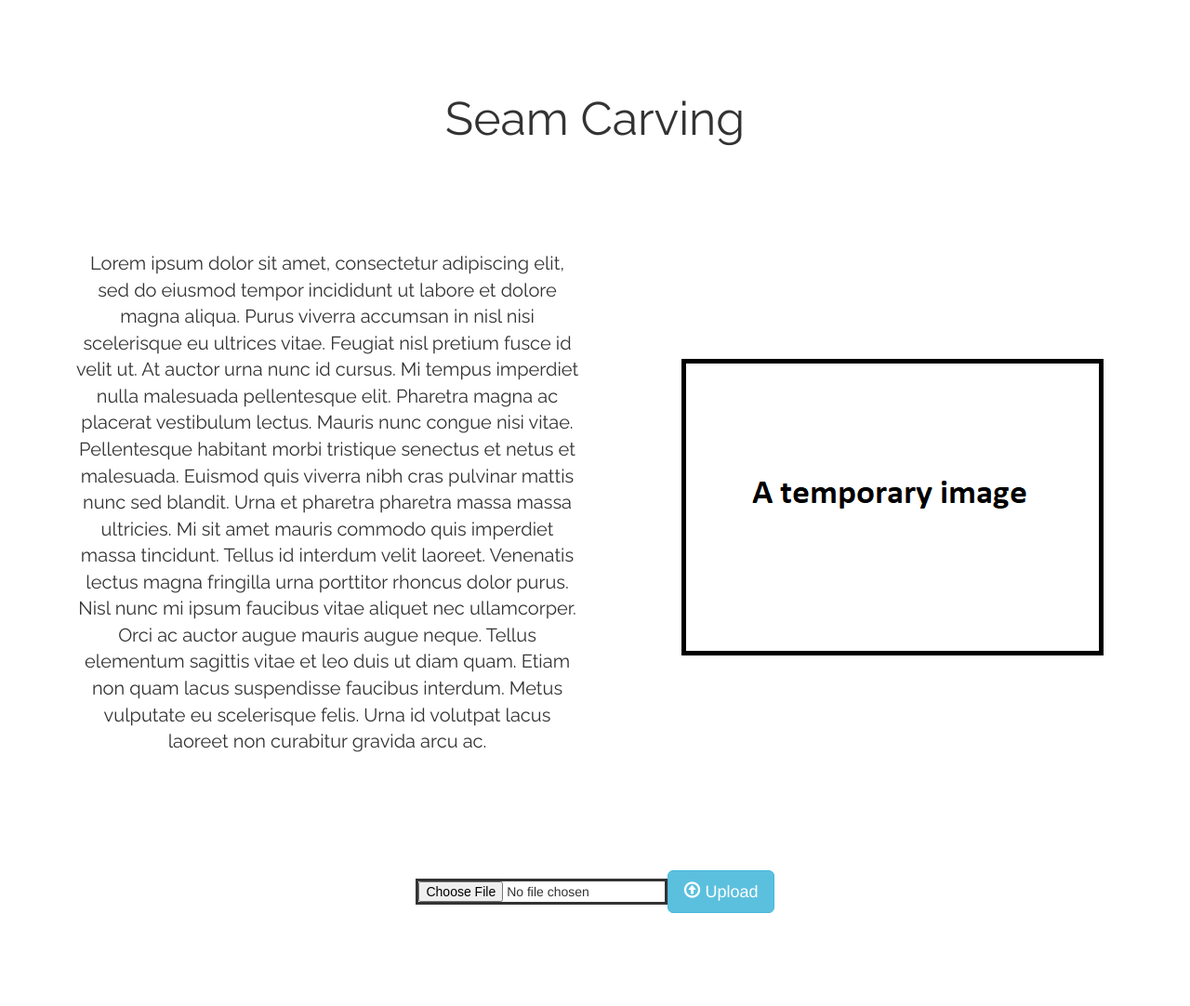
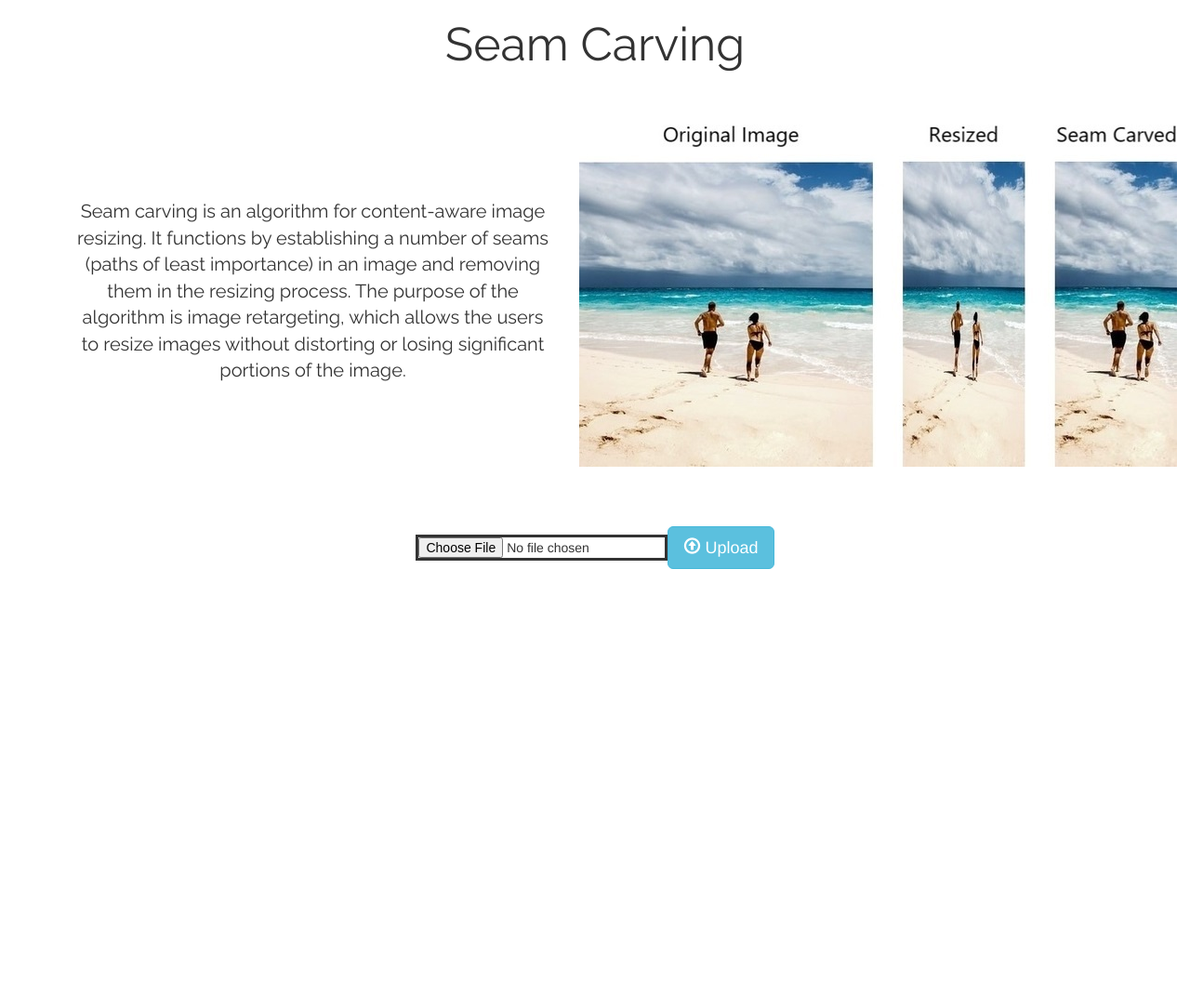
Before and after one commit to songhoseok2/Seam_Carve, a Flask app: page / in a window 1280 px wide. Shown: the whole page at 93% size. After the commit the page ends 612 px from the top, so only its background shows below. Run offline with Flask 2, Linux system fonts and the light colour scheme; some libraries are stand-ins or nearby versions.

Commit message:
added description and sample image

```diff
--- a/static/css/style.css
+++ b/static/css/style.css
@@ -8,8 +8,8 @@ h1
 {
   font-size: 50px;
   font-family: "Raleway";
-  margin-top: 100px;
-  margin-bottom: 100px;
+  margin-top: 20px;
+  margin-bottom: 45px;
 }
 
 .page_container
@@ -23,7 +23,7 @@ h1
   flex-flow: row nowrap;
   justify-content: center;
   align-items: center;
-  margin-bottom: 100px;
+  margin-bottom: 50px;
 }
 
 .same_height_col {
--- a/templates/upload.html
+++ b/templates/upload.html
@@ -16,24 +16,15 @@
             <div class="same_height_col">
                 <div class="description">
                     <p>
-                        Lorem ipsum dolor sit amet, consectetur adipiscing elit, sed do eiusmod tempor
-                         incididunt ut labore et dolore magna aliqua. Purus viverra accumsan in nisl
-                         nisi scelerisque eu ultrices vitae. Feugiat nisl pretium fusce id velit ut.
-                         At auctor urna nunc id cursus. Mi tempus imperdiet nulla malesuada pellentesque
-                         elit. Pharetra magna ac placerat vestibulum lectus. Mauris nunc congue nisi vitae.
-                         Pellentesque habitant morbi tristique senectus et netus et malesuada. Euismod
-                         quis viverra nibh cras pulvinar mattis nunc sed blandit. Urna et pharetra pharetra
-                         massa massa ultricies. Mi sit amet mauris commodo quis imperdiet massa tincidunt.
-                         Tellus id interdum velit laoreet. Venenatis lectus magna fringilla urna porttitor
-                         rhoncus dolor purus. Nisl nunc mi ipsum faucibus vitae aliquet nec ullamcorper.
-                         Orci ac auctor augue mauris augue neque. Tellus elementum sagittis vitae et leo
-                         duis ut diam quam. Etiam non quam lacus suspendisse faucibus interdum. Metus
-                         vulputate eu scelerisque felis. Urna id volutpat lacus laoreet non curabitur
-                         gravida arcu ac.</p>
+                        Seam carving is an algorithm for content-aware image resizing. It functions by establishing
+                        a number of seams (paths of least importance) in an image and removing them in the resizing
+                        process. The purpose of the algorithm is image retargeting, which allows the users to resize images
+                        without distorting or losing significant portions of the image.
+                    </p>
                 </div>
             </div>
             <div class="same_height_col">
-                <img src="/static/sample_images/temporary_img.png">
+                <img src="/static/sample_images/sample.jpg">
             </div>
           </div>
 
```
Also changed, not shown: static/scripts/main.js (+15 -9 lines), static/sample_images/sample.jpg (added), static/sample_images/temporary_img.png (deleted).
